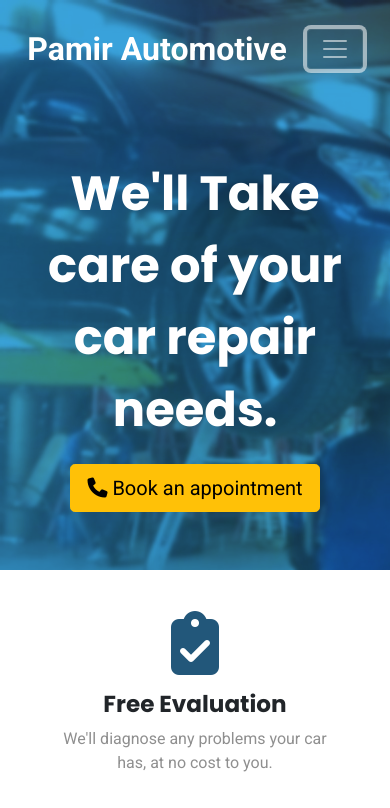
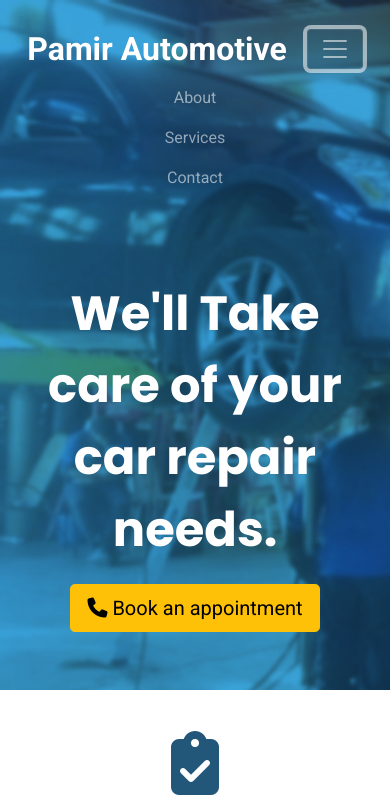
Before and after one commit to Mohebullah98/Pamir-Automotive-website, a plain HTML site: page index.html in a window 390 px wide. Both pictures are taken after a click on the button "Toggle navigation". Shown: the top 808 px of the page. Drawn offline with nearby package versions, Linux system fonts and the light colour scheme.

Commit message:
Update index.html
Fixed Navbar toggler

```diff
--- a/index.html
+++ b/index.html
@@ -28,7 +28,7 @@
         <button class="navbar-toggler" type="button" data-bs-toggle="collapse" data-bs-target="#navbarSupportedContent" aria-controls="navbarSupportedContent" aria-expanded="false" aria-label="Toggle navigation">
           <span class="navbar-toggler-icon"></span>
         </button>
-        <div class="collapse navbar-collapse" id="navbarNav">
+        <div class="collapse navbar-collapse" id="navbarSupportedContent">
           <ul class="navbar-nav ms-auto">
             <li class="nav-item"><a class="nav-link" href="#about">About</a></li>
             <li class="nav-item"><a class="nav-link" href="#services">Services</a></li>
```
